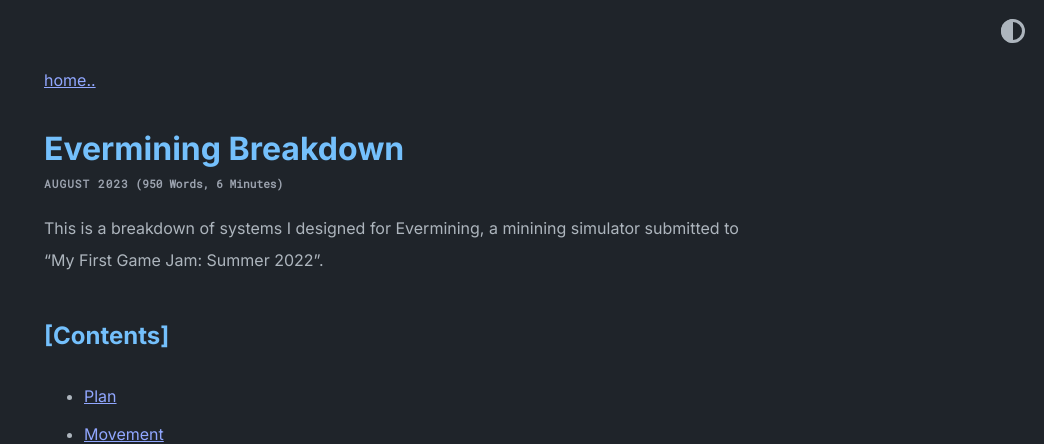
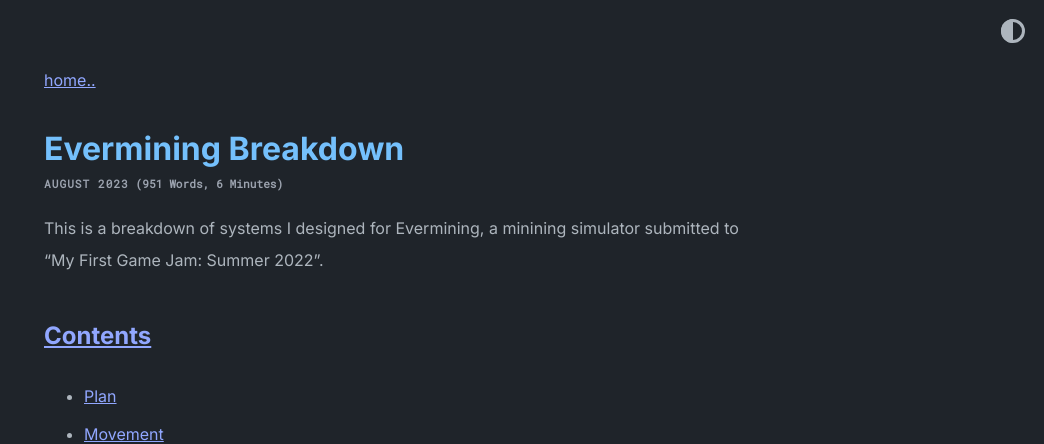
Before and after one commit to zbaileydev/zbaileydev.github.io, a Jekyll site: the page built from _posts/2023-08-09-evermining-breakdown.md, in a window 1280 px wide and 900 px high. Shown: the top 444 px of the window, without its empty margins (236-1280 px from the left). Built offline with Jekyll 4.4.1, drawn with Linux system fonts in a browser that asks for light colours; part of the change alters nothing that is shown.

```diff
--- a/_posts/2023-08-09-evermining-breakdown.md
+++ b/_posts/2023-08-09-evermining-breakdown.md
@@ -4,12 +4,12 @@ layout: post
 
 This is a breakdown of systems I designed for Evermining, a minining simulator submitted to "My First Game Jam: Summer 2022".
 
-## [Contents]
+## [Contents](#contents)
 - [Plan](#plan)
 - [Movement](#movement)
 - [Controller](#controller)
 - [Mining](#mining)
-- [UI](#UI)
+- [UI](#ui)
 
 
 ## [Plan](#plan)
@@ -123,4 +123,4 @@ Our variables are sound effects for steps and music, some public floats for the
 
 [Back to Top](#contents)
 
-## [UI](#UI)
+## [UI](#ui)
```
